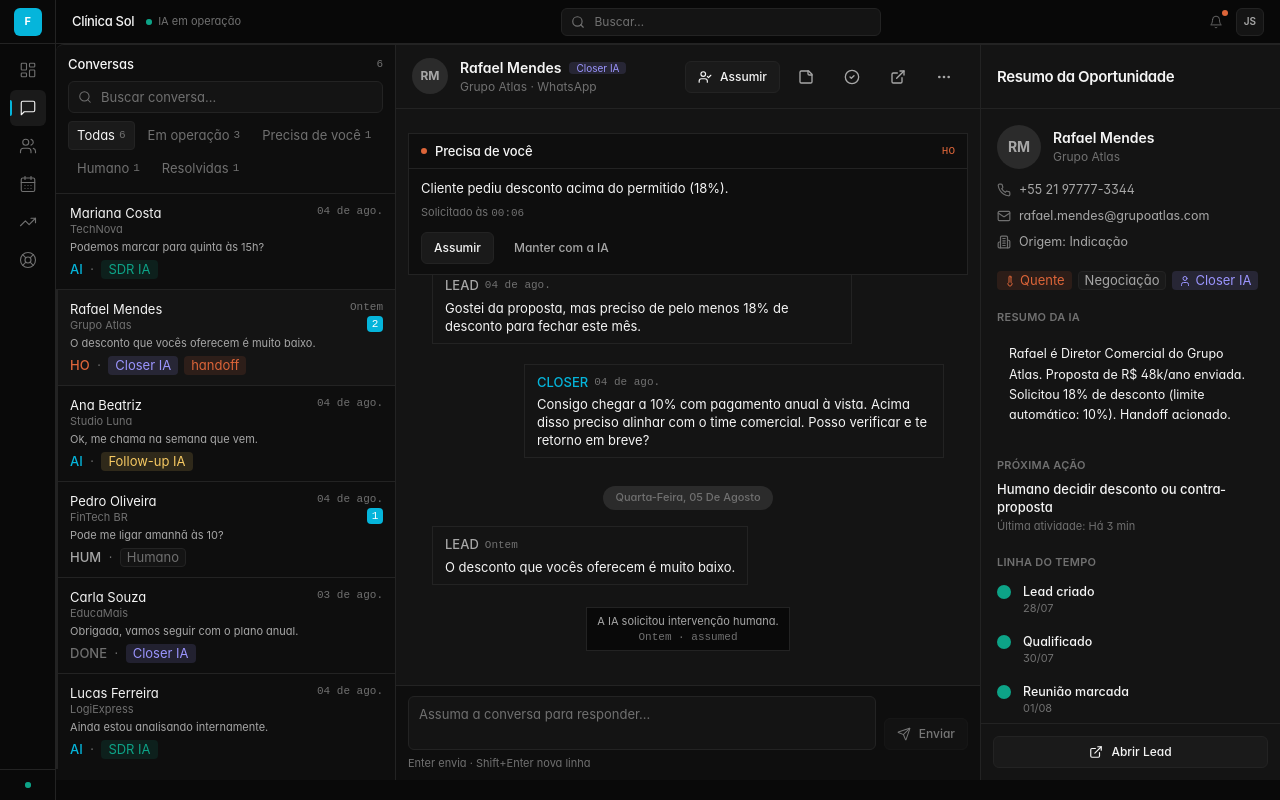
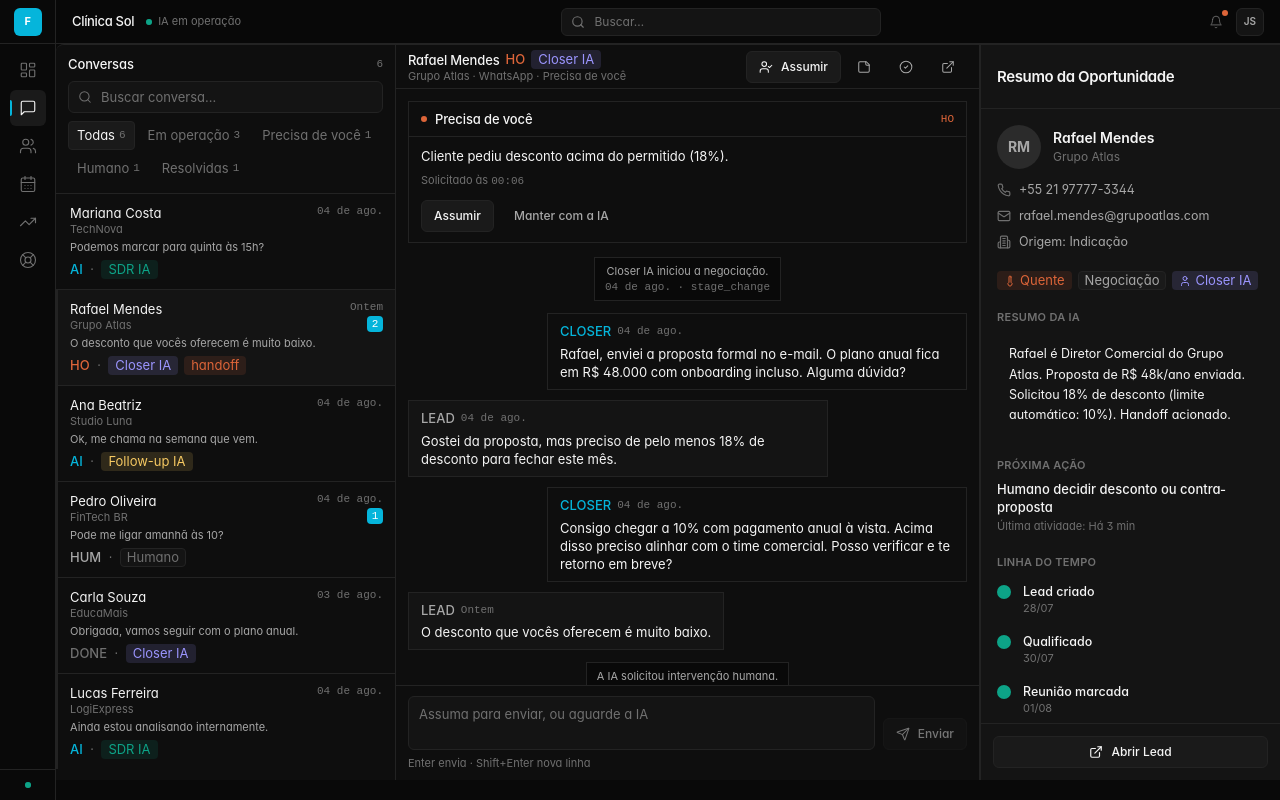
Before and after one commit to jvrm831720/forceia, a Next.js app in the folder dashboard/: page /conversas in a window 1280 px wide. Built offline with nearby package versions, Linux system fonts and the light colour scheme.

Commit message:
conversas: thread view, context priority, states loading/empty/error

```diff
--- a/dashboard/components/conversations/conversation-header.tsx
+++ b/dashboard/components/conversations/conversation-header.tsx
@@ -1,22 +1,25 @@
 "use client";
 
-import {
-  ArrowLeft,
-  MoreHorizontal,
-  StickyNote,
-  UserCheck,
-  Bot,
-  CheckCircle2,
-  ExternalLink,
-} from "lucide-react";
+import { Button } from "@/components/ui/button";
 import { Badge } from "@/components/ui/badge";
-import { Button } from "@/components/ui/button";
+import { Icon } from "@/components/ui/icon";
 import {
   agentBadgeVariant,
   agentLabel,
   channelLabel,
+  statusCode,
+  statusLabel,
 } from "@/lib/conversation-utils";
 import type { Conversation } from "@/types/conversation";
+import {
+  ArrowLeft,
+  Bot,
+  CheckCircle2,
+  ExternalLink,
+  StickyNote,
+  UserCheck,
+} from "lucide-react";
+import { cn } from "@/lib/utils";
 
 export function ConversationHeader({
   conversation,
@@ -35,45 +38,52 @@ export function ConversationHeader({
   onAddNote: () => void;
   onOpenLead: () => void;
 }) {
+  const isClosed = conversation.status === "closed";
   const isHuman = conversation.currentOwner === "human";
-  const isClosed = conversation.status === "closed";
+  const needsYou = conversation.status === "needs_attention";
+  const code = statusCode(conversation.status);
 
   return (
-    <header className="flex h-16 shrink-0 items-center gap-3 border-b border-border bg-surface-card px-3 sm:px-4">
+    <header className="flex h-11 shrink-0 items-center justify-between gap-2 border-b border-border bg-canvas px-2 sm:px-3">
+      <div className="flex min-w-0 items-center gap-2">
         {onBack && (
           <button
             type="button"
             onClick={onBack}
-          className="inline-flex h-9 w-9 items-center justify-center rounded-xl border border-border bg-white text-ink-muted lg:hidden"
+            className="inline-flex h-8 w-8 items-center justify-center rounded-md text-ink-soft transition-ui duration-fast hover:bg-surface hover:text-ink md:hidden"
             aria-label="Voltar para lista"
           >
-          <ArrowLeft className="h-4 w-4" />
+            <Icon icon={ArrowLeft} size="sm" />
           </button>
         )}
-
-      <div className="flex min-w-0 flex-1 items-center gap-3">
-        <div className="flex h-9 w-9 shrink-0 items-center justify-center rounded-full bg-border-soft font-display text-xs font-bold text-ink-muted">
-          {conversation.avatarInitials}
-        </div>
         <div className="min-w-0">
-          <div className="flex items-center gap-2">
-            <p className="truncate text-sm font-semibold text-ink">
+          <div className="flex flex-wrap items-center gap-1.5">
+            <p className="truncate text-section text-ink">
               {conversation.leadName}
             </p>
+            <span
+              className={cn(
+                "text-mono font-medium",
+                needsYou ? "text-warning" : "text-brand",
+              )}
+            >
+              {code}
+            </span>
             <Badge
               variant={agentBadgeVariant(conversation.currentOwner)}
-              className="!py-0 !text-[10px] hidden sm:inline-flex"
+              className="hidden sm:inline-flex"
             >
               {agentLabel(conversation.currentOwner)}
             </Badge>
           </div>
-          <p className="truncate text-[12px] text-ink-soft">
-            {conversation.company} · {channelLabel(conversation.channel)}
+          <p className="truncate text-meta text-ink-soft">
+            {conversation.company} · {channelLabel(conversation.channel)} ·{" "}
+            {statusLabel(conversation.status)}
           </p>
         </div>
       </div>
 
-      <div className="flex shrink-0 items-center gap-1.5">
+      <div className="flex shrink-0 items-center gap-1">
         {!isClosed && (
           <>
             {isHuman ? (
@@ -83,7 +93,7 @@ export function ConversationHeader({
                 onClick={onReturnToAi}
                 className="hidden sm:inline-flex"
               >
-                <Bot className="h-3.5 w-3.5" />
+                <Icon icon={Bot} size="sm" />
                 Devolver para IA
               </Button>
             ) : (
@@ -93,7 +103,7 @@ export function ConversationHeader({
                 onClick={onAssume}
                 className="hidden sm:inline-flex"
               >
-                <UserCheck className="h-3.5 w-3.5" />
+                <Icon icon={UserCheck} size="sm" />
                 Assumir
               </Button>
             )}
@@ -104,7 +114,7 @@ export function ConversationHeader({
               aria-label="Adicionar nota"
               className="hidden md:inline-flex"
             >
-              <StickyNote className="h-4 w-4" />
+              <Icon icon={StickyNote} size="sm" />
             </Button>
             <Button
               size="sm"
@@ -113,7 +123,7 @@ export function ConversationHeader({
               aria-label="Marcar como resolvida"
               className="hidden md:inline-flex"
             >
-              <CheckCircle2 className="h-4 w-4" />
+              <Icon icon={CheckCircle2} size="sm" />
             </Button>
           </>
         )}
@@ -123,10 +133,7 @@ export function ConversationHeader({
           onClick={onOpenLead}
           aria-label="Abrir lead"
         >
-          <ExternalLink className="h-4 w-4" />
-        </Button>
-        <Button size="sm" variant="ghost" aria-label="Mais opções">
-          <MoreHorizontal className="h-4 w-4" />
+          <Icon icon={ExternalLink} size="sm" />
         </Button>
       </div>
     </header>
--- a/dashboard/components/conversations/conversation-view.tsx
+++ b/dashboard/components/conversations/conversation-view.tsx
@@ -1,14 +1,12 @@
 "use client";
 
-import { useEffect, useRef } from "react";
 import type { Conversation } from "@/types/conversation";
-import { dateKey } from "@/lib/conversation-utils";
+import { agentLabel } from "@/lib/conversation-utils";
 import { ConversationHeader } from "./conversation-header";
 import { ConversationInput } from "./conversation-input";
+import { HandoffCard } from "./handoff-card";
 import { MessageBubble } from "./message-bubble";
-import { HandoffCard } from "./handoff-card";
 import { TypingIndicator } from "./typing-indicator";
-import { ConversationsEmptyState } from "./empty-state";
 
 export function ConversationView({
   conversation,
@@ -31,30 +29,36 @@ export function ConversationView({
   onDismissHandoff: () => void;
   onSend: (text: string) => void;
 }) {
-  const bottomRef = useRef<HTMLDivElement>(null);
-
-  useEffect(() => {
-    bottomRef.current?.scrollIntoView({ behavior: "smooth" });
-  }, [conversation?.id, conversation?.messages.length, conversation?.isTyping]);
-
   if (!conversation) {
     return (
-      <div className="flex h-full flex-col items-center justify-center bg-surface">
-        <ConversationsEmptyState
-          title="Selecione uma conversa"
-          description="Escolha um atendimento na lista para acompanhar o time de IA em tempo real."
-        />
+      <div className="flex h-full flex-col items-center justify-center border-r border-border bg-canvas px-6 text-center">
+        <p className="text-section text-ink">Nenhuma conversa selecionada</p>
+        <p className="mt-1 max-w-xs text-body-muted text-ink-soft">
+          Selecione uma conversa na lista para acompanhar a operação.
+        </p>
       </div>
     );
   }
 
   const isClosed = conversation.status === "closed";
-  const messages = conversation.messages;
+  const showHandoff =
+    conversation.handoff &&
+    !conversation.handoff.dismissed &&
+    conversation.status === "needs_attention";
 
-  let lastDate = "";
+  const typingLabel =
+    conversation.isTyping === "ai"
+      ? `${agentLabel(
+          conversation.currentOwner === "human"
+            ? "sdr"
+            : conversation.currentOwner,
+        )} respondendo…`
+      : conversation.isTyping === "lead"
+        ? "Lead digitando…"
+        : null;
 
   return (
-    <div className="flex h-full flex-col bg-surface">
+    <div className="flex h-full min-w-0 flex-1 flex-col border-r border-border bg-canvas">
       <ConversationHeader
         conversation={conversation}
         onBack={onBack}
@@ -65,55 +69,43 @@ export function ConversationView({
         onOpenLead={onOpenLead}
       />
 
-      {conversation.handoff && !conversation.handoff.dismissed && (
-        <div className="pt-3">
+      {showHandoff && conversation.handoff && (
         <HandoffCard
           handoff={conversation.handoff}
           onAssume={onAssume}
           onDismiss={onDismissHandoff}
         />
-        </div>
       )}
 
-      <div className="flex-1 overflow-y-auto px-4 py-4 sm:px-6">
-        <div className="mx-auto flex max-w-2xl flex-col gap-3">
-          {messages.map((msg) => {
-            const dk = dateKey(msg.timestamp);
-            const showSeparator = dk !== lastDate;
-            lastDate = dk;
-
-            return (
-              <div key={msg.id}>
-                {showSeparator && (
-                  <div className="my-3 flex justify-center">
-                    <span className="rounded-full bg-border-soft px-3 py-1 text-[11px] font-medium capitalize text-ink-soft">
-                      {dk}
-                    </span>
+      <div className="min-h-0 flex-1 space-y-0.5 overflow-y-auto py-2">
+        {conversation.messages.length === 0 ? (
+          <div className="flex h-full items-center justify-center px-6 text-center">
+            <p className="text-body-muted text-ink-soft">
+              Nenhuma mensagem ainda. Aguardando atividade.
+            </p>
           </div>
+        ) : (
+          conversation.messages.map((m) => (
+            <MessageBubble key={m.id} message={m} />
+          ))
         )}
-                <MessageBubble message={msg} />
-              </div>
-            );
-          })}
-
-          {conversation.isTyping === "ai" && (
-            <TypingIndicator label="IA digitando" align="right" />
+        {typingLabel && (
+          <TypingIndicator
+            label={typingLabel}
+            align={conversation.isTyping === "ai" ? "right" : "left"}
+          />
         )}
-          {conversation.isTyping === "lead" && (
-            <TypingIndicator label="Cliente digitando" align="left" />
-          )}
-
-          <div ref={bottomRef} />
-        </div>
       </div>
 
       <ConversationInput
+        onSend={onSend}
         disabled={isClosed}
-        onSend={onSend}
         placeholder={
-          conversation.currentOwner === "human"
-            ? "Responder como humano…"
-            : "Assuma a conversa para responder…"
+          isClosed
+            ? "Conversa resolvida"
+            : conversation.currentOwner === "human"
+              ? "Escrever como humano…"
+              : "Assuma para enviar, ou aguarde a IA"
         }
       />
     </div>
--- a/dashboard/components/conversations/loading.tsx
+++ b/dashboard/components/conversations/loading.tsx
@@ -1,10 +1,20 @@
+import { Skeleton } from "@/components/ui/skeleton";
+
 export function ConversationsLoading() {
   return (
-    <div className="flex h-full min-h-[320px] items-center justify-center" role="status" aria-live="polite">
-      <div className="flex flex-col items-center gap-3">
-        <div className="h-8 w-8 animate-spin rounded-full border-2 border-border border-t-brand" />
-        <p className="text-sm text-ink-muted">Carregando conversas\u2026</p>
-      </div>
+    <div
+      className="flex h-full min-h-[320px] flex-col gap-0 border border-border bg-canvas"
+      role="status"
+      aria-live="polite"
+      aria-label="Carregando conversas"
+    >
+      {Array.from({ length: 6 }).map((_, i) => (
+        <div key={i} className="border-b border-border px-3 py-2.5">
+          <Skeleton className="mb-1.5 h-3 w-1/3" />
+          <Skeleton className="mb-1 h-2.5 w-1/2" />
+          <Skeleton className="h-2.5 w-2/3" />
+        </div>
+      ))}
     </div>
   );
 }
```
Also changed, not shown: dashboard/components/conversations/empty-state.tsx (+6 -7 lines), dashboard/components/conversations/error.tsx (+16 -8 lines). Lines whose indentation alone changed are shown as unchanged.
